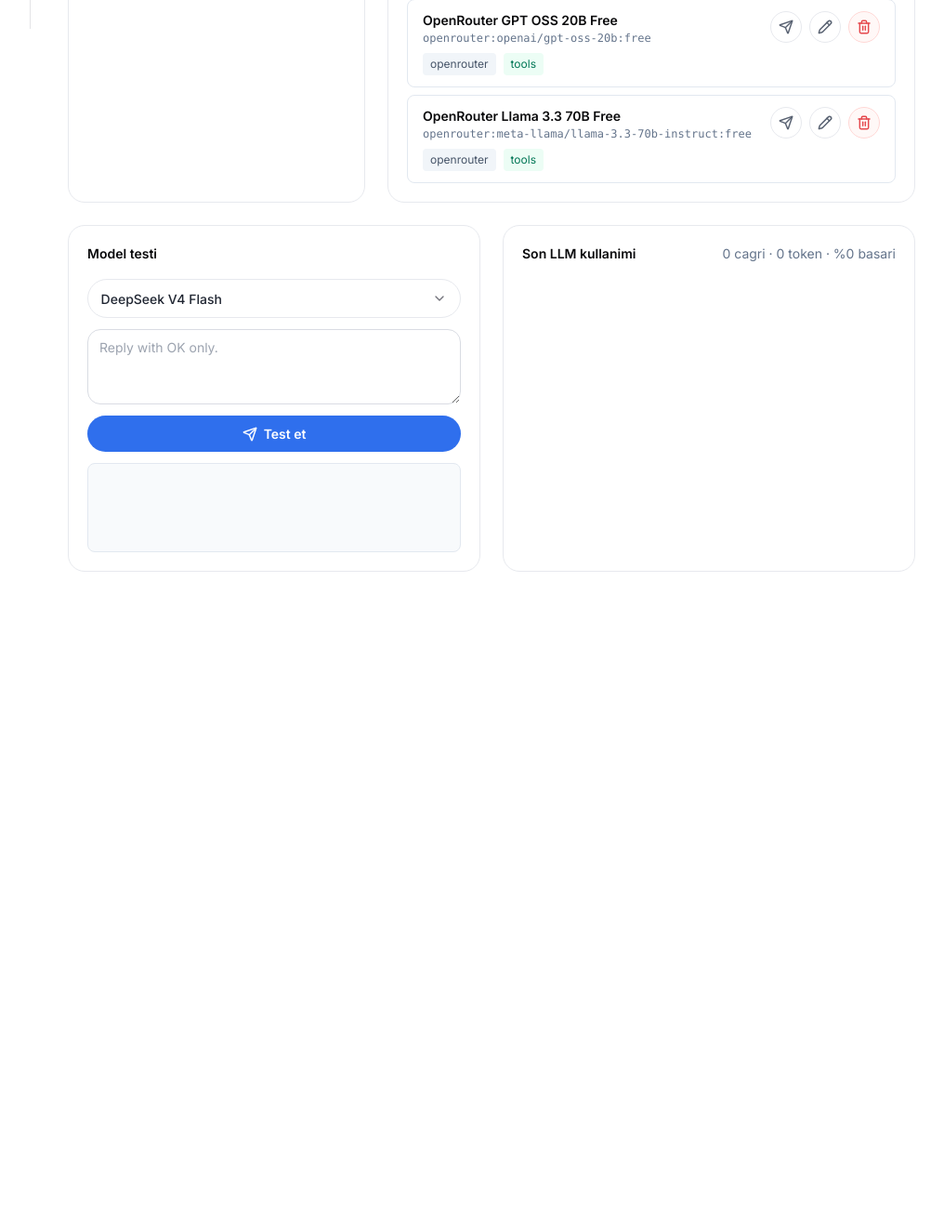
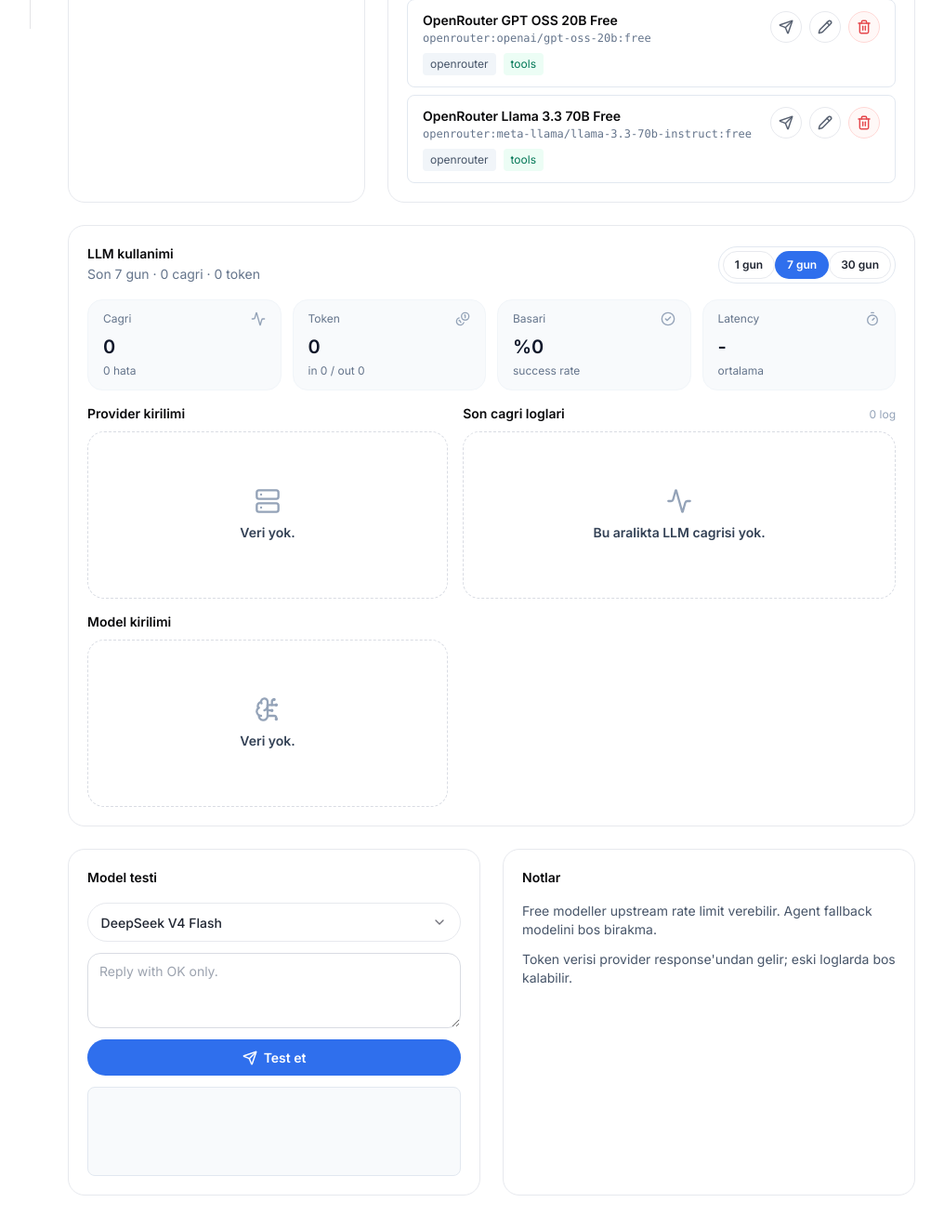
Before and after one commit to pusulamkendim/whatsapp-agent, a FastAPI app: page /dashboard/llm in a window 1280 px wide. Shown: the part 769-2091 px from the top of the page at 93% size, without its empty margins (255-1271 px from the left). Before the commit the page ends 1384 px from the top, so only its background shows below. Run offline with FastAPI, Linux system fonts and the light colour scheme; data comes from the database, SQL or seed files in the repository; data that the repository does not hold is empty; some libraries are stand-ins or nearby versions.

Commit message:
Enhance LLM usage dashboard

```diff
--- a/app/main.py
+++ b/app/main.py
@@ -5,7 +5,7 @@ import hashlib
 import secrets
 import re
 from collections import OrderedDict
-from datetime import date
+from datetime import date, datetime, timedelta, timezone
 from fastapi import FastAPI, Request, Query, BackgroundTasks, UploadFile, File
 from fastapi.responses import PlainTextResponse, HTMLResponse, JSONResponse, RedirectResponse
 from fastapi.staticfiles import StaticFiles
@@ -912,21 +912,35 @@ async def test_llm_model(request: Request):
 
 
 @app.get("/api/llm/usage")
-def get_llm_usage(limit: int = Query(20, ge=1, le=100)):
-    db = SessionLocal()
-    try:
-        rows = db.query(LlmUsageLog).order_by(LlmUsageLog.created_at.desc()).limit(limit).all()
-        total = db.query(LlmUsageLog).count()
-        errors = db.query(LlmUsageLog).filter(LlmUsageLog.success == False).count()
-        token_rows = db.query(LlmUsageLog.total_tokens).all()
-        total_tokens = sum(row.total_tokens or 0 for row in token_rows)
+def get_llm_usage(
+    limit: int = Query(20, ge=1, le=100),
+    days: int = Query(7, ge=1, le=90),
+):
+    db = SessionLocal()
+    try:
+        since = datetime.now(timezone.utc) - timedelta(days=days)
+        base_query = db.query(LlmUsageLog).filter(LlmUsageLog.created_at >= since)
+        rows = base_query.order_by(LlmUsageLog.created_at.desc()).limit(limit).all()
+        all_rows = base_query.all()
+        total = len(all_rows)
+        errors = sum(1 for row in all_rows if not row.success)
+        total_tokens = sum(row.total_tokens or 0 for row in all_rows)
+        prompt_tokens = sum(row.prompt_tokens or 0 for row in all_rows)
+        completion_tokens = sum(row.completion_tokens or 0 for row in all_rows)
+        latencies = [row.latency_ms for row in all_rows if row.latency_ms is not None]
         return {
             "summary": {
                 "total_calls": total,
                 "errors": errors,
                 "total_tokens": total_tokens,
+                "prompt_tokens": prompt_tokens,
+                "completion_tokens": completion_tokens,
+                "avg_latency_ms": round(sum(latencies) / len(latencies)) if latencies else None,
                 "success_rate": round(((total - errors) / total) * 100, 1) if total else 0,
+                "days": days,
             },
+            "by_provider": _usage_breakdown(all_rows, "provider"),
+            "by_model": _usage_breakdown(all_rows, "model_ref"),
             "logs": [{
                 "id": row.id,
                 "agent_id": row.agent_id,
@@ -946,6 +960,33 @@ def get_llm_usage(limit: int = Query(20, ge=1, le=100)):
         }
     finally:
         db.close()
+
+
+def _usage_breakdown(rows: list[LlmUsageLog], field: str) -> list[dict]:
+    grouped: dict[str, list[LlmUsageLog]] = {}
+    for row in rows:
+        key = getattr(row, field) or "unknown"
+        grouped.setdefault(key, []).append(row)
+
+    items = []
+    for key, group in grouped.items():
+        total = len(group)
+        errors = sum(1 for row in group if not row.success)
+        total_tokens = sum(row.total_tokens or 0 for row in group)
+        prompt_tokens = sum(row.prompt_tokens or 0 for row in group)
+        completion_tokens = sum(row.completion_tokens or 0 for row in group)
+        latencies = [row.latency_ms for row in group if row.latency_ms is not None]
+        items.append({
+            "key": key,
+            "calls": total,
+            "errors": errors,
+            "success_rate": round(((total - errors) / total) * 100, 1) if total else 0,
+            "total_tokens": total_tokens,
+            "prompt_tokens": prompt_tokens,
+            "completion_tokens": completion_tokens,
+            "avg_latency_ms": round(sum(latencies) / len(latencies)) if latencies else None,
+        })
+    return sorted(items, key=lambda item: (item["total_tokens"], item["calls"]), reverse=True)
 
 
 def _llm_provider_payload(provider: LlmProvider) -> dict:
--- a/app/static/css/app.css
+++ b/app/static/css/app.css
@@ -279,6 +279,10 @@ table th { font-weight: 600; color: #606a78; }
 
 .conversation-back {
     display: none;
+}
+
+.usage-range {
+    min-height: 30px;
 }
 
 dialog.app-modal {
@@ -619,4 +623,9 @@ dialog.app-modal::backdrop {
         width: 100%;
         justify-content: center;
     }
+
+    .usage-range {
+        padding-left: 10px !important;
+        padding-right: 10px !important;
+    }
 }
--- a/app/templates/llm.html
+++ b/app/templates/llm.html
@@ -28,6 +28,40 @@
     </section>
 </div>
 
+<section class="panel p-5 mt-6">
+    <div class="flex flex-col md:flex-row md:items-center justify-between gap-3 mb-4">
+        <div>
+            <h3 class="font-semibold">LLM kullanimi</h3>
+            <p id="usageSummary" class="text-sm text-slate-500 mt-0.5"></p>
+        </div>
+        <div class="inline-flex rounded-full border border-slate-200 p-1 bg-white w-fit">
+            <button onclick="setUsageDays(1)" class="usage-range btn-secondary px-3 py-1.5 text-xs" data-days="1">1 gun</button>
+            <button onclick="setUsageDays(7)" class="usage-range btn-secondary px-3 py-1.5 text-xs" data-days="7">7 gun</button>
+            <button onclick="setUsageDays(30)" class="usage-range btn-secondary px-3 py-1.5 text-xs" data-days="30">30 gun</button>
+        </div>
+    </div>
+    <div id="usageCards" class="grid grid-cols-1 sm:grid-cols-2 xl:grid-cols-4 gap-3 mb-4"></div>
+    <div class="grid grid-cols-1 xl:grid-cols-[minmax(0,1fr)_minmax(0,1.2fr)] gap-4">
+        <div class="space-y-4">
+            <div>
+                <h4 class="text-sm font-semibold mb-2">Provider kirilimi</h4>
+                <div id="providerUsage" class="space-y-2"></div>
+            </div>
+            <div>
+                <h4 class="text-sm font-semibold mb-2">Model kirilimi</h4>
+                <div id="modelUsage" class="space-y-2"></div>
+            </div>
+        </div>
+        <div>
+            <div class="flex items-center justify-between mb-2">
+                <h4 class="text-sm font-semibold">Son cagri loglari</h4>
+                <span id="usageLogCount" class="text-xs text-slate-400"></span>
+            </div>
+            <div id="usageList" class="space-y-2"></div>
+        </div>
+    </div>
+</section>
+
 <div class="grid grid-cols-1 xl:grid-cols-2 gap-6 mt-6">
     <section class="panel p-5">
         <h3 class="font-semibold mb-4">Model testi</h3>
@@ -40,11 +74,11 @@
     </section>
 
     <section class="panel p-5">
-        <div class="flex items-center justify-between mb-4">
-            <h3 class="font-semibold">Son LLM kullanimi</h3>
-            <span id="usageSummary" class="text-sm text-slate-500"></span>
+        <h3 class="font-semibold mb-4">Notlar</h3>
+        <div class="space-y-3 text-sm text-slate-600">
+            <p>Free modeller upstream rate limit verebilir. Agent fallback modelini bos birakma.</p>
+            <p>Token verisi provider response'undan gelir; eski loglarda bos kalabilir.</p>
         </div>
-        <div id="usageList" class="space-y-2"></div>
     </section>
 </div>
 
@@ -142,15 +176,19 @@
 let providers = [];
 let models = [];
 let usage = {};
+let usageDays = 7;
 
 async function loadAll() {
     providerList.innerHTML = skeletonCards(3);
     modelList.innerHTML = skeletonCards(4);
+    usageCards.innerHTML = skeletonCards(4);
+    providerUsage.innerHTML = skeletonCards(2);
+    modelUsage.innerHTML = skeletonCards(3);
     usageList.innerHTML = skeletonCards(3);
     const [providerRes, modelRes, usageRes] = await Promise.all([
         api('/api/llm/providers'),
         api('/api/llm/models'),
-        api('/api/llm/usage?limit=12')
+        api(`/api/llm/usage?limit=12&days=${usageDays}`)
     ]);
     providers = await providerRes.json();
     models = await modelRes.json();
@@ -209,7 +247,17 @@ function renderModels() {
 }
 
 function renderUsage() {
-    usageSummary.textContent = `${usage.summary?.total_calls || 0} cagri · ${formatNumber(usage.summary?.total_tokens || 0)} token · %${usage.summary?.success_rate || 0} basari`;
+    const summary = usage.summary || {};
+    usageSummary.textContent = `Son ${summary.days || usageDays} gun · ${formatNumber(summary.total_calls || 0)} cagri · ${formatNumber(summary.total_tokens || 0)} token`;
+    usageCards.innerHTML = [
+        usageCard('Cagri', formatNumber(summary.total_calls || 0), `${formatNumber(summary.errors || 0)} hata`, 'activity'),
+        usageCard('Token', formatNumber(summary.total_tokens || 0), `in ${formatNumber(summary.prompt_tokens || 0)} / out ${formatNumber(summary.completion_tokens || 0)}`, 'coins'),
+        usageCard('Basari', `%${summary.success_rate || 0}`, 'success rate', 'check-circle-2'),
+        usageCard('Latency', summary.avg_latency_ms ? `${summary.avg_latency_ms} ms` : '-', 'ortalama', 'timer')
+    ].join('');
+    providerUsage.innerHTML = renderBreakdown(usage.by_provider || [], 'server');
+    modelUsage.innerHTML = renderBreakdown(usage.by_model || [], 'brain-circuit');
+    usageLogCount.textContent = `${(usage.logs || []).length} log`;
     usageList.innerHTML = (usage.logs || []).map(log => `
         <div class="border border-slate-200 rounded-lg px-4 py-3">
             <div class="flex items-start justify-between gap-3">
@@ -228,6 +276,59 @@ function renderUsage() {
             </div>
         </div>
     `).join('');
+    if (!(usage.logs || []).length) {
+        usageList.innerHTML = emptyState('Bu aralikta LLM cagrisi yok.', 'activity');
+    }
+    updateUsageRangeButtons();
+    if (window.lucide) window.lucide.createIcons();
+}
+
+function usageCard(label, value, meta, icon) {
+    return `
+        <div class="rounded-2xl bg-slate-50 border border-slate-100 px-4 py-3">
+            <div class="flex items-center justify-between gap-3">
+                <div class="text-xs text-slate-500">${label}</div>
+                <i data-lucide="${icon}" class="w-4 h-4 text-slate-400"></i>
+            </div>
+            <div class="mt-2 text-xl font-semibold text-slate-900">${value}</div>
+            <div class="mt-1 text-xs text-slate-500">${meta}</div>
+        </div>
+    `;
+}
+
+function renderBreakdown(items, icon) {
+    if (!items.length) return emptyState('Veri yok.', icon);
+    const maxTokens = Math.max(...items.map(item => item.total_tokens || 0), 1);
+    return items.slice(0, 6).map(item => {
+        const width = Math.max(4, Math.round(((item.total_tokens || 0) / maxTokens) * 100));
+        return `
+            <div class="rounded-2xl border border-slate-200 px-4 py-3">
+                <div class="flex items-start justify-between gap-3">
+                    <div class="min-w-0">
+                        <div class="font-medium truncate">${escapeHtml(item.key)}</div>
+                        <div class="text-xs text-slate-500 mt-1">${formatNumber(item.calls)} cagri · ${formatNumber(item.total_tokens)} token · %${item.success_rate}</div>
+                    </div>
+                    <span class="text-xs px-2 py-1 rounded ${item.errors ? 'bg-rose-50 text-rose-700' : 'bg-emerald-50 text-emerald-700'}">${item.errors ? `${item.errors} hata` : 'ok'}</span>
+                </div>
+                <div class="mt-3 h-1.5 rounded-full bg-slate-100 overflow-hidden">
+                    <div class="h-full rounded-full bg-blue-500" style="width:${width}%"></div>
+                </div>
+            </div>
+        `;
+    }).join('');
+}
+
+function setUsageDays(days) {
+    usageDays = days;
+    loadAll();
+}
+
+function updateUsageRangeButtons() {
+    document.querySelectorAll('.usage-range').forEach(button => {
+        const active = Number(button.dataset.days) === usageDays;
+        button.classList.toggle('btn-primary', active);
+        button.classList.toggle('btn-secondary', !active);
+    });
 }
 
 function renderTestModels() {
```
